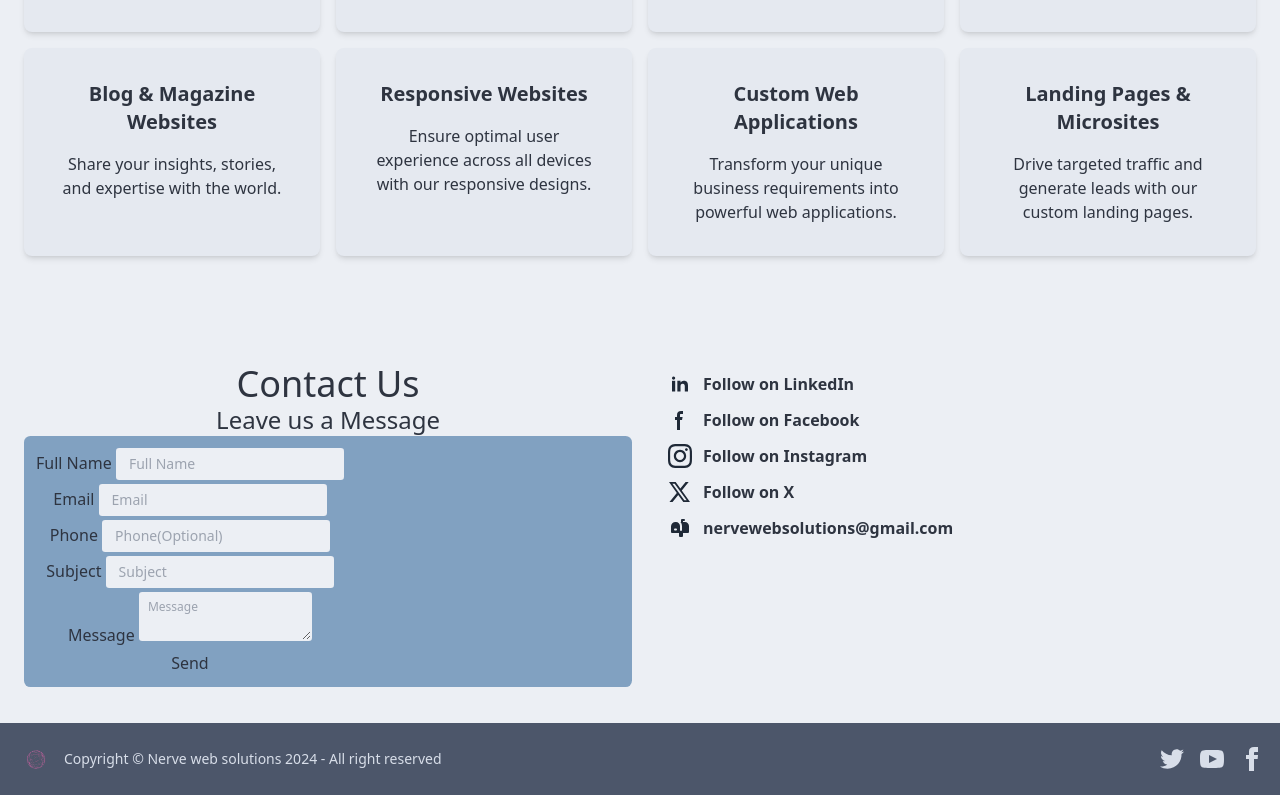
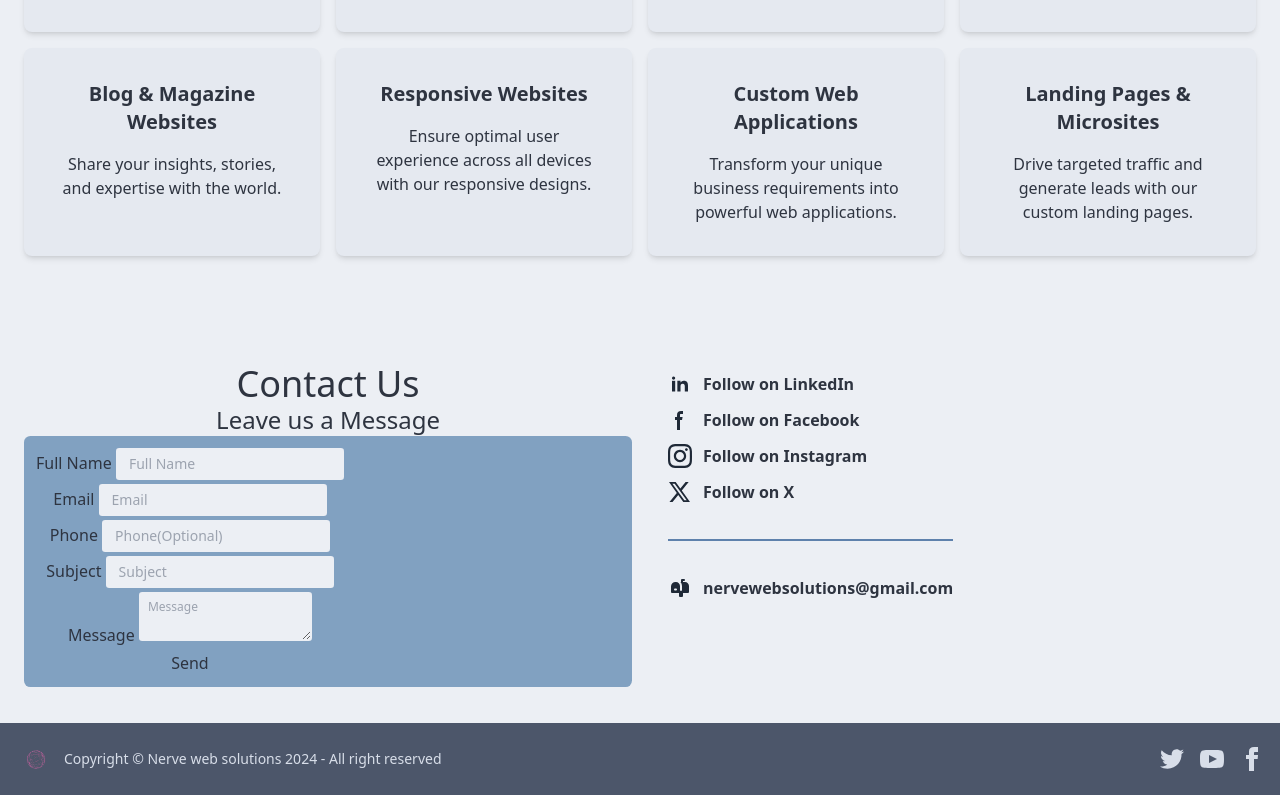
Before and after one commit to gachagajnr/sensitive_webdesigners, a SvelteKit app: page / in a window 1280 px wide. Shown: the part 3138-3933 px from the top of the page. Built offline with nearby package versions, Linux system fonts and the light colour scheme.

Commit message:
add divider

```diff
--- a/src/routes/+page.svelte
+++ b/src/routes/+page.svelte
@@ -329,6 +329,7 @@
 					</svg>
 					<p class="join-item font-semibold">Follow on X</p>
 				</div>
+				<div class="divider divider-primary"></div>
 				<div class="join gap-3 cursor-pointer">
 					<svg
 						class="w-6 h-6 text-gray-800"
```
